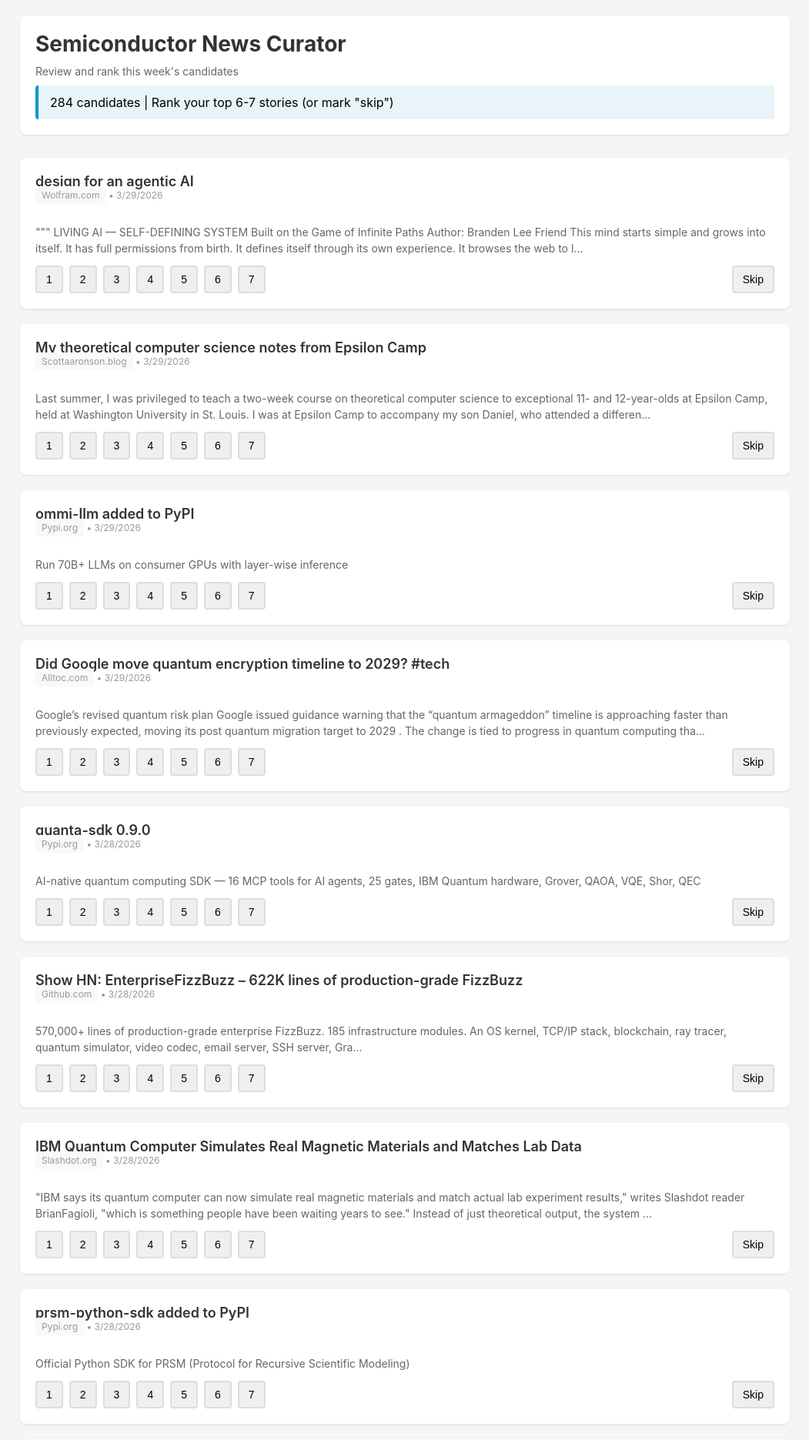
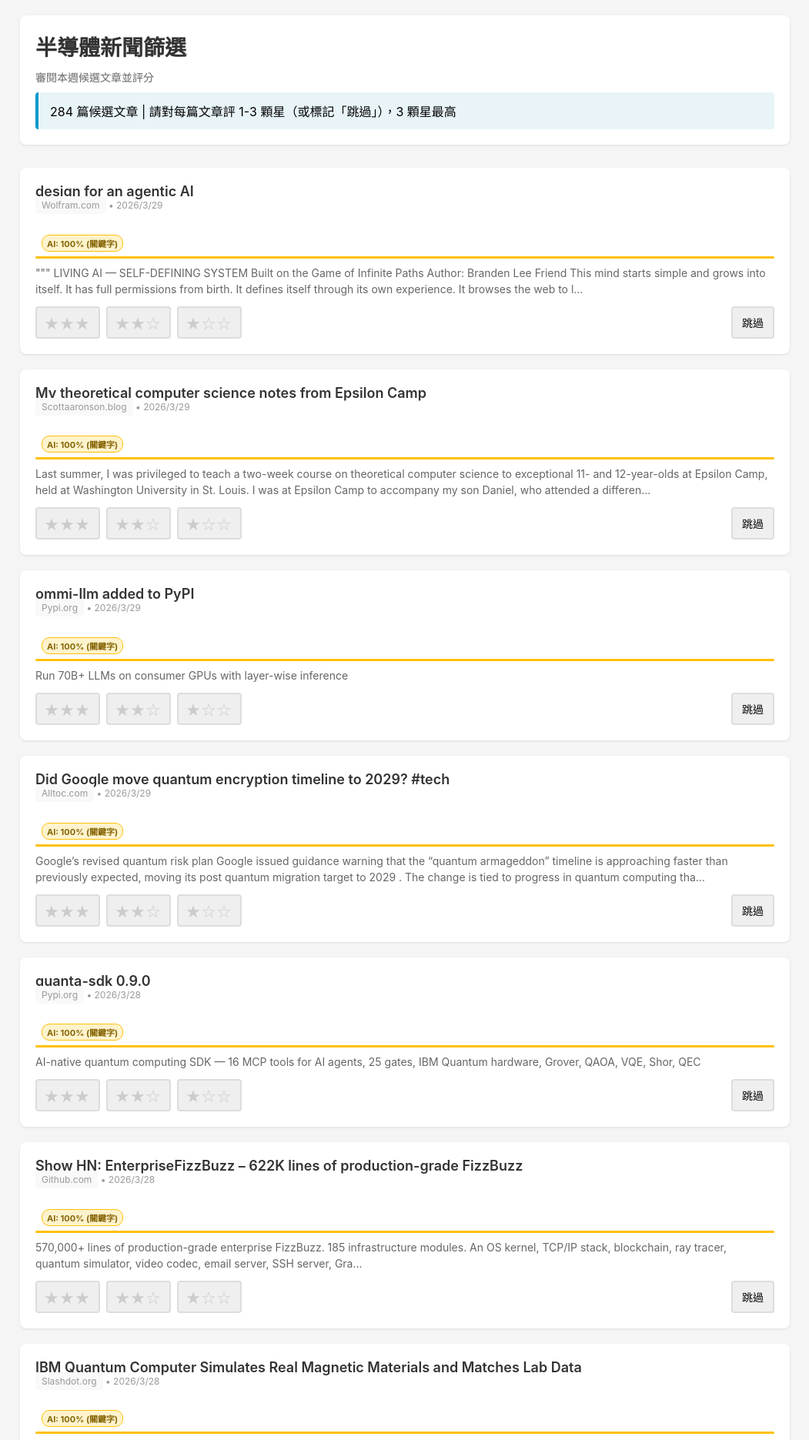
Before and after one commit to ChaodyChen/NewsCurator, a Flask app: page /curate in a window 1280 px wide. Shown: the top 1871 px of the page at 77% size, without its empty margins (114-1165 px from the left). Run offline with Flask 3, Linux system fonts and the light colour scheme; parts of the project's set-up code (start-up, migrations or seed data) failed here and were passed over.

Commit message:
feat: translate to Traditional Chinese, 1-3 star ranking, concise LINE format
1. Add deep-translator to fetch pipeline — title and snippet translated
   to Traditional Chinese, shortened for LINE readability
2. Change ranking from 1-5 to 1-3 stars (3 = highest)
   - Update CurationSelection.VALID_RANKS
   - Update curate.html UI buttons
   - Update ml_ranker label threshold
3. Simplify LINE message format — title + short snippet + URL per story
4. Remove client-side translation dict (now done server-side)

Co-Authored-By: Claude Opus 4.6 <noreply@anthropic.com>

```diff
--- a/src/ml_ranker.py
+++ b/src/ml_ranker.py
@@ -265,9 +265,9 @@ def build_training_dataset(
             merged = candidates_df.copy()
             merged['rank'] = None
 
-        # Assign label: 1 if rank in {4,5} (top stars = good article), else 0
+        # Assign label: 1 if rank in {2,3} (top stars = good article), else 0
         merged['label'] = merged['rank'].apply(
-            lambda x: 1 if pd.notna(x) and str(x) in {'4', '5'} else 0
+            lambda x: 1 if pd.notna(x) and str(x) in {'2', '3'} else 0
         )
 
         # Drop the normalized URL column
--- a/templates/curate.html
+++ b/templates/curate.html
@@ -1,9 +1,9 @@
 <!DOCTYPE html>
-<html lang="en">
+<html lang="zh-TW">
 <head>
     <meta charset="UTF-8">
     <meta name="viewport" content="width=device-width, initial-scale=1.0">
-    <title>Semiconductor News Curator</title>
+    <title>半導體新聞篩選</title>
     <style>
         * { margin: 0; padding: 0; box-sizing: border-box; }
         body { font-family: -apple-system, BlinkMacSystemFont, 'Segoe UI', Roboto, sans-serif; background: #f5f5f5; padding: 20px; }
@@ -24,8 +24,10 @@
         .rank-buttons { display: flex; gap: 8px; flex-wrap: wrap; }
         .rank-btn { padding: 8px 12px; border: 2px solid #ddd; border-radius: 4px; cursor: pointer; font-size: 14px; font-weight: 500; transition: all 0.2s; }
         .rank-btn:hover { border-color: #0099cc; }
-        .rank-btn.active { background: #0099cc; color: white; border-color: #0099cc; }
+        .rank-btn.active { background: #f59e0b; color: white; border-color: #f59e0b; }
         .rank-btn.skip { margin-left: auto; }
+        .star-btn { font-size: 18px; letter-spacing: 2px; padding: 6px 10px; color: #ccc; }
+        .star-btn.active { background: transparent; color: #f59e0b; border-color: #f59e0b; }
         .actions { display: flex; gap: 10px; margin-top: 30px; }
         .btn { padding: 12px 24px; border: none; border-radius: 4px; font-size: 16px; font-weight: 600; cursor: pointer; transition: all 0.2s; }
         .btn-primary { background: #0099cc; color: white; }
@@ -39,29 +41,34 @@
         .loading { display: none; text-align: center; padding: 20px; }
         .spinner { border: 4px solid #f3f3f3; border-top: 4px solid #0099cc; border-radius: 50%; width: 40px; height: 40px; animation: spin 1s linear infinite; margin: 0 auto; }
         @keyframes spin { 0% { transform: rotate(0deg); } 100% { transform: rotate(360deg); } }
+        .ml-badge { display: inline-block; font-size: 11px; font-weight: 700; padding: 2px 6px; border-radius: 10px; margin-left: 8px; vertical-align: middle; }
+        .ml-badge.top5 { background: #fff3cd; color: #856404; border: 1px solid #ffc107; }
+        .ml-badge.cold { background: #f8f9fa; color: #6c757d; border: 1px solid #dee2e3; }
+        .ml-score-bar { height: 3px; background: #e9ecef; border-radius: 2px; margin: 6px 0 8px 0; }
+        .ml-score-fill { height: 100%; background: #ffc107; border-radius: 2px; transition: width 0.3s ease; }
     </style>
 </head>
 <body>
     <div class="container">
         <header>
-            <h1>Semiconductor News Curator</h1>
-            <p class="subtitle">Review and rank this week's candidates</p>
+            <h1>半導體新聞篩選</h1>
+            <p class="subtitle">審閱本週候選文章並評分</p>
             <div class="info-bar">
-                <span id="candidate-count"></span> | Rank your top 6-7 stories (or mark "skip")
+                <span id="candidate-count"></span> | 請對每篇文章評 1-3 顆星（或標記「跳過」），3 顆星最高
             </div>
         </header>
 
         <div class="loading">
             <div class="spinner"></div>
-            <p>Loading candidates...</p>
+            <p>載入候選文章中...</p>
         </div>
 
         <div id="content" style="display: none;">
             <div class="articles" id="articles-container"></div>
 
             <div class="actions">
-                <button class="btn btn-secondary" onclick="resetForm()">Reset</button>
-                <button class="btn btn-primary" onclick="submitRankings()">Save Rankings</button>
+                <button class="btn btn-secondary" onclick="resetForm()">重設</button>
+                <button class="btn btn-primary" onclick="submitRankings()">儲存評分</button>
             </div>
 
             <div id="status" class="status"></div>
@@ -71,6 +78,7 @@
     <script>
         let candidates = [];
         let previousSelections = {};
+        let mlSuggestions = {};
 
         document.addEventListener('DOMContentLoaded', () => {
             loadCandidates();
@@ -94,43 +102,87 @@
                         });
                     }
                     renderArticles();
+                    loadMlSuggestions();
                     document.querySelector('.loading').style.display = 'none';
                     document.getElementById('content').style.display = 'block';
                 })
                 .catch(err => {
-                    showStatus(`Error loading candidates: ${err.message}`, 'error');
+                    showStatus(`錯誤：${err.message}`, 'error');
                     document.querySelector('.loading').style.display = 'none';
                 });
+        }
+
+        function loadMlSuggestions() {
+            fetch('/api/ml-suggest')
+                .then(r => r.ok ? r.json() : {suggestions: []})
+                .then(data => {
+                    mlSuggestions = {};
+                    (data.suggestions || []).forEach(s => {
+                        mlSuggestions[s.url] = s;
+                    });
+                    applyMlBadges();
+                })
+                .catch(err => {
+                    console.log('ML 建議不可用:', err.message);
+                });
+        }
+
+        function applyMlBadges() {
+            Object.entries(mlSuggestions).forEach(([url, suggestion]) => {
+                const card = document.querySelector(`[data-article-url="${url}"]`);
+                if (card) {
+                    let badgeContainer = card.querySelector('.ml-badge-container');
+                    if (!badgeContainer) {
+                        badgeContainer = document.createElement('div');
+                        badgeContainer.className = 'ml-badge-container';
+                        const articleMeta = card.querySelector('.article-meta');
+                        if (articleMeta) {
+                            articleMeta.parentNode.insertBefore(badgeContainer, articleMeta.nextSibling);
+                        }
+                    }
+                    const badgeClass = suggestion.ml_label === 'top5' ? 'top5' : 'cold';
+                    const modeLabel = suggestion.ml_mode === 'cold_start' ? ' (關鍵字)' : '';
+                    badgeContainer.innerHTML = `
+                        <span class="ml-badge ${badgeClass}">
+                            AI: ${Math.round(suggestion.ml_score * 100)}%${modeLabel}
+                        </span>
+                        <div class="ml-score-bar">
+                            <div class="ml-score-fill" style="width: ${Math.round(suggestion.ml_score * 100)}%"></div>
+                        </div>
+                    `;
+                }
+            });
         }
 
         function renderArticles() {
             const container = document.getElementById('articles-container');
             const count = document.getElementById('candidate-count');
-            count.textContent = `${candidates.length} candidates`;
+            count.textContent = `${candidates.length} 篇候選文章`;
 
             container.innerHTML = candidates.map((article, idx) => {
                 const previousRank = previousSelections[article.url];
                 const hasRank = previousRank && previousRank !== 'skip';
                 return `
-                    <div class="article-card ${hasRank ? 'ranked' : ''}">
+                    <div class="article-card ${hasRank ? 'ranked' : ''}" data-article-url="${article.url}">
                         <div class="article-header">
                             <div>
                                 <div class="article-title">${article.title}</div>
                                 <div class="article-meta">
                                     <span class="article-source">${article.source}</span>
-                                    <span> • ${new Date(article.published_at).toLocaleDateString()}</span>
+                                    <span> • ${new Date(article.published_at).toLocaleDateString('zh-TW')}</span>
                                 </div>
                             </div>
                         </div>
-                        <div class="article-snippet">${article.snippet || '(no preview)'}</div>
+                        <div class="ml-badge-container"></div>
+                        <div class="article-snippet">${article.snippet || '（無預覽）'}</div>
                         <div class="rank-buttons">
-                            ${[1,2,3,4,5,6,7].map(r => `
-                                <button class="rank-btn" data-url="${article.url}" data-rank="${r}" onclick="selectRank(this, '${article.url}', '${r}')">
-                                    ${r}
+                            ${[3,2,1].map(stars => `
+                                <button class="rank-btn star-btn" data-url="${article.url}" data-rank="${stars}" onclick="selectRank(this, '${article.url}', '${stars}')" title="${stars}顆星">
+                                    ${'★'.repeat(stars)}${'☆'.repeat(3-stars)}
                                 </button>
                             `).join('')}
                             <button class="rank-btn skip" data-url="${article.url}" data-rank="skip" onclick="selectRank(this, '${article.url}', 'skip')">
-                                Skip
+                                跳過
                             </button>
                         </div>
                     </div>
@@ -145,20 +197,18 @@
         }
 
         function selectRank(button, url, rank) {
-            // Deselect other buttons for this article
             document.querySelectorAll(`[data-url="${url}"]`).forEach(btn => {
                 btn.classList.remove('active');
             });
             button.classList.add('active');
 
-            // Update card styling
             const card = button.closest('.article-card');
             card.classList.toggle('ranked', rank !== 'skip');
             card.classList.toggle('skipped', rank === 'skip');
         }
 
         function resetForm() {
-            if (confirm('Reset all rankings?')) {
+            if (confirm('確定要重設所有評分嗎？')) {
                 document.querySelectorAll('.rank-btn').forEach(btn => btn.classList.remove('active'));
                 document.querySelectorAll('.article-card').forEach(card => {
                     card.classList.remove('ranked', 'skipped');
@@ -182,13 +232,13 @@
                 }
             });
 
-            if (rankings.filter(r => r.rank !== 'skip').length < 6) {
-                showStatus('Please rank at least 6 stories', 'error');
+            if (rankings.filter(r => r.rank !== 'skip').length < 3) {
+                showStatus('請至少評分 3 篇文章', 'error');
                 return;
             }
 
             document.getElementById('status').style.display = 'block';
-            showStatus('Saving...', 'loading');
+            showStatus('儲存中...', 'loading');
 
             fetch('/api/rankings', {
                 method: 'POST',
@@ -200,11 +250,11 @@
                     return r.json();
                 })
                 .then(data => {
-                    showStatus(`Success! Saved ${data.num_ranked} ranked + ${data.num_skipped} skipped.`, 'success');
+                    showStatus(`儲存成功！已評分 ${data.num_ranked} 篇，跳過 ${data.num_skipped} 篇。`, 'success');
                     setTimeout(() => window.location.reload(), 2000);
                 })
                 .catch(err => {
-                    showStatus(`Error saving: ${err.message}`, 'error');
+                    showStatus(`儲存失敗：${err.message}`, 'error');
                 });
         }
 
```
Also changed, not shown: requirements.txt (+8 -0 lines), src/curation_form.py (+6 -6 lines), src/delivery.py (+14 -38 lines), src/fetch_candidates.py (+53 -2 lines).
